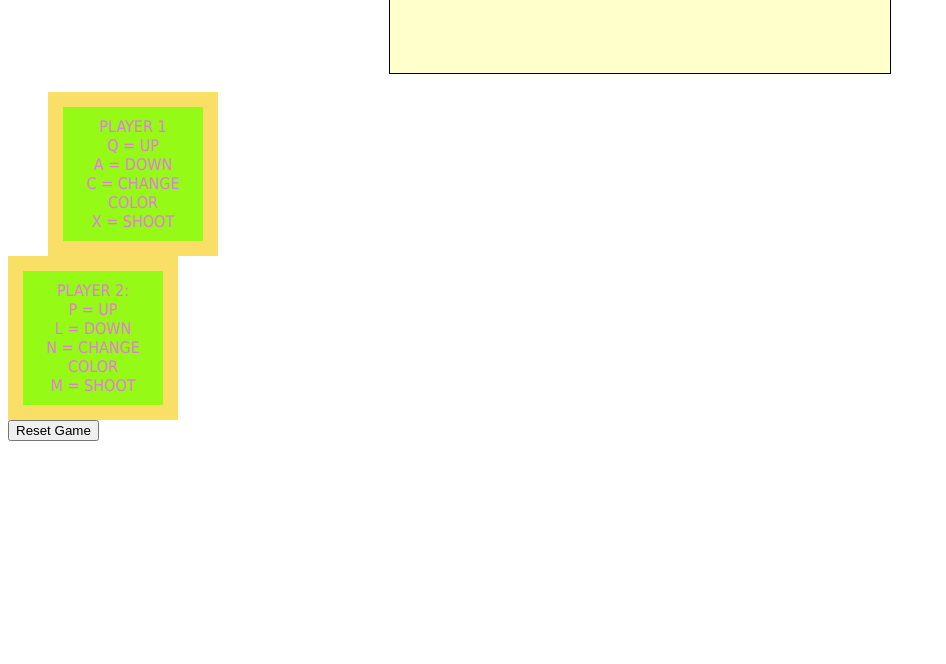
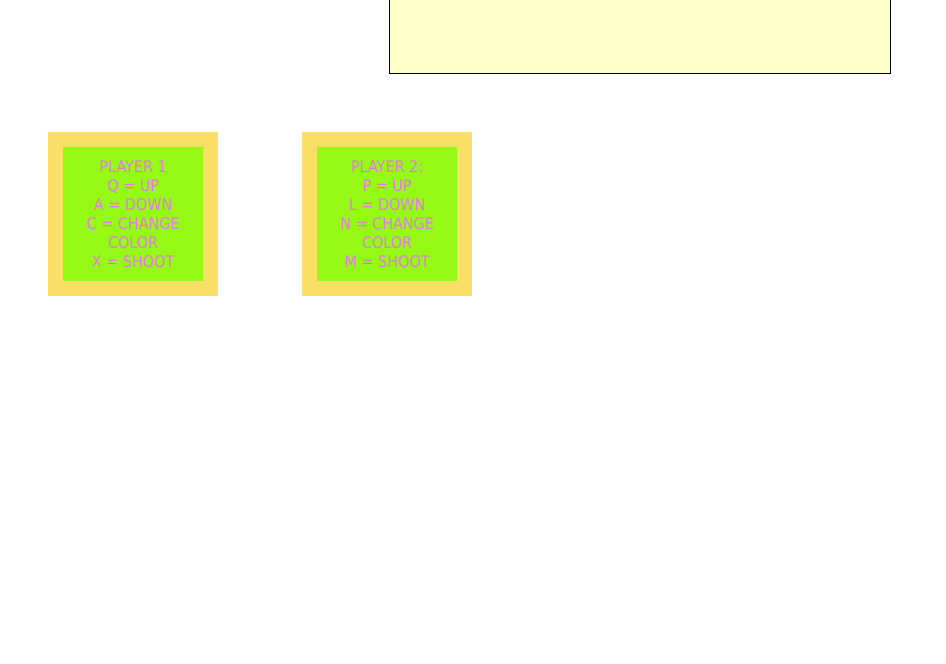
Before and after one commit to murtato/project_01, a plain HTML site: page index.html in a window 1280 px wide. Shown: the part 136-800 px from the top of the page, without its empty margins (0-946 px from the left). Drawn offline with nearby package versions, Linux system fonts and the light colour scheme.

Commit message:
changed location of some containers and divs

```diff
--- a/index.html
+++ b/index.html
@@ -9,6 +9,7 @@
 
 <body>
     <div class="container">
+      <button id="reset">Reset Game</button>
       <h1>BINARY BATTLER</h1>
       <div class="playerShips">
         <div class="players" id="player1">O</div>
@@ -19,23 +20,22 @@
       </div>
       <h3><br><br>MATCH BULLET COLOR TO DEFEND!!!</h3>
     </div><br>
-  <div class="manual">
-    <div id="player1Instructions">
+  <main class="inline-block-center">
+    <div class="player1Instructions">
         PLAYER 1<br>
         Q  =  UP<br>
         A  =  DOWN<br>
         C  =  CHANGE COLOR<br>
         X  =  SHOOT
     </div>
-    <div id="player2Instructions">
+    <div class="player2Instructions">
         PLAYER 2:<br>
         P  =  UP<br>
         L  =  DOWN<br>
         N  =  CHANGE COLOR<br>
         M  =  SHOOT
     </div>
-  </div>
-  <button id="reset">Reset Game</button>
+  </main>
   <script src="https://ajax.googleapis.com/ajax/libs/jquery/2.2.0/jquery.min.js"></script>
   <script src="script.js"></script>
 </body>
--- a/main.css
+++ b/main.css
@@ -24,30 +24,38 @@ h3 {
   border: 1px solid black;
   background-color: #ffffcc;
 }
+main.inline-block-center {
+  display: inline-block;
+  margin: auto;
+  position: absolute;
+  text-align: center;
+}
 
-
-#player1Instructions {
+.player1Instructions {
+  display: inline-block;
   width: 120px;
+  padding: 10px;
   text-align: center;
   font-family: tahoma;
+  background-color: #94FA16;
   border: 15px solid #FADF66;
-  padding: 10px;
   color: #E876E6;
-  background-color: #94FA16;
-  margin-left: 40px;
+  position: relative;
+  margin: 40px;
 }
 
-#player2Instructions {
+.player2Instructions {
+  display: inline-block;
   width: 120px;
+  padding: 10px;
   text-align: center;
   font-family: tahoma;
+  background-color: #94FA16;
   border: 15px solid #FADF66;
-  padding: 10px;
   color: #E876E6;
-  background-color: #94FA16;
-  margin-right: 40px;
+  position: relative;
+  margin: 40px;
 }
-
 
 #player1Health[value]{
   float: left;
@@ -57,8 +65,6 @@ h3 {
   float: right;
   width: 125px;
 }
-
-
 
 #player1 {
   text-align: center;
```
